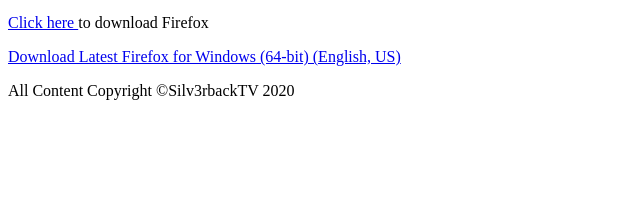
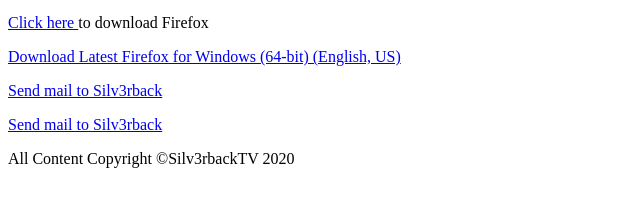
Before and after one commit to Silv3rbackTV/Sunday-stream-practice, a plain HTML site: page hyperlinks.html in a window 1280 px wide. Shown: the part 343-550 px from the top of the page, without its empty margins (0-640 px from the left). Drawn offline with Linux system fonts and the light colour scheme.

Commit message:
Changed hyperlinks

```diff
--- a/hyperlinks.html
+++ b/hyperlinks.html
@@ -18,10 +18,12 @@
     <p>Want to contact a specific staff member?
       Find details on our <a href="contacts.html">contacts page</a>.</p>
 
-    <!-- Subdirectories slike a picture inside the images folder above
+
+     Subdirectories slike a picture inside the images folder above
     <p>Visit my <a href="projects/index.html">project homepage</a>.</p>
 
-    <!-- Parent directories are folder outside this main folder use .. to activate this and folder name and file name
+
+    Parent directories are folder outside this main folder use .. to activate this and folder name and file name
     <p>A link to my <a href="../pdfs/project-brief.pdf">project brief</a>.</p> -->
 
 
@@ -39,10 +41,11 @@
     <a href="https://download.mozilla.org/?product=firefox-latest-ssl&os=win64&lang=en-US"
       download="firefox-latest-64bit-installer.exe">
       Download Latest Firefox for Windows (64-bit) (English, US)
-</a>
+    </a>
 
-
-
+    <!-- E-mail links -->
+    <p><a href="mailto:silv3rbacktvgaming@gmail.com">Send mail to Silv3rback</a></p>
+    <a href="mailto:silv3rbacktvgaming@gmail.com?subject=feedback">Send mail to Silv3rback</a>
 
     <!-- Footer -->
   <p>All Content Copyright &copy;Silv3rbackTV 2020</p>
```
